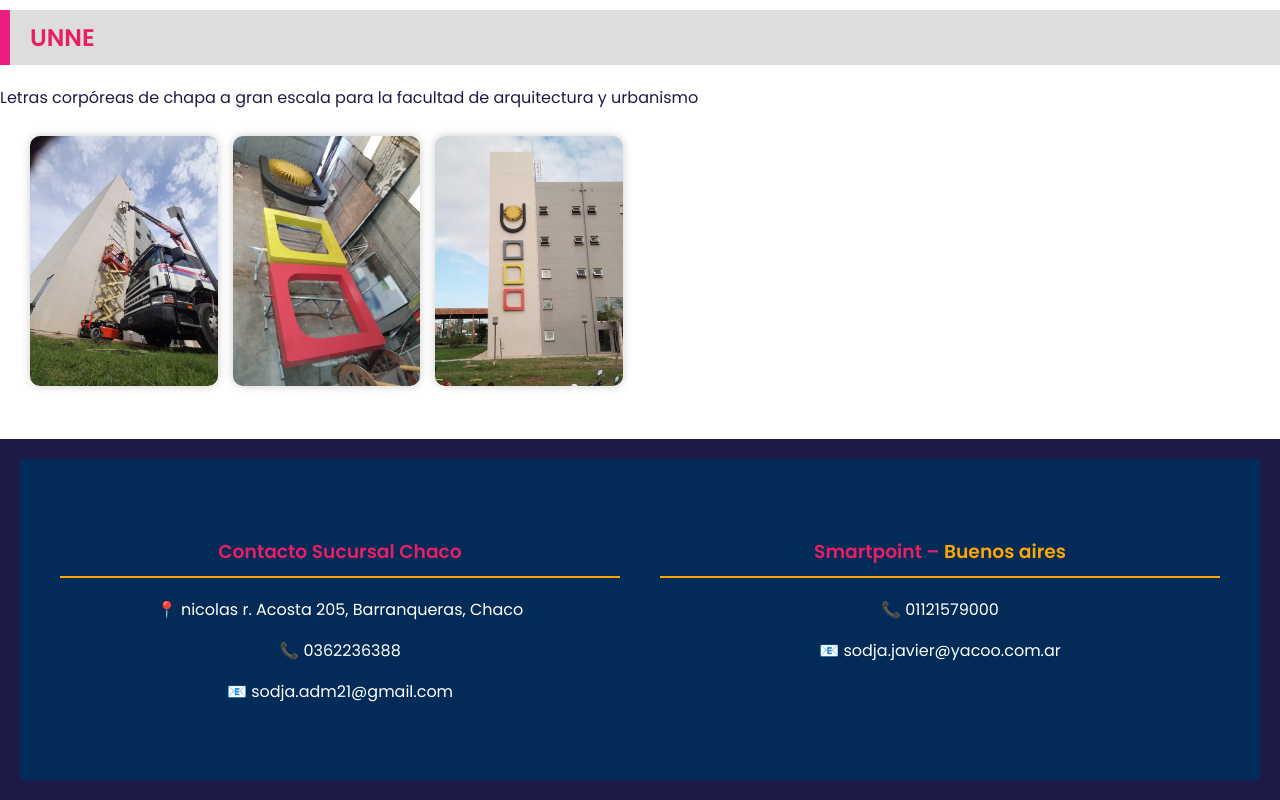
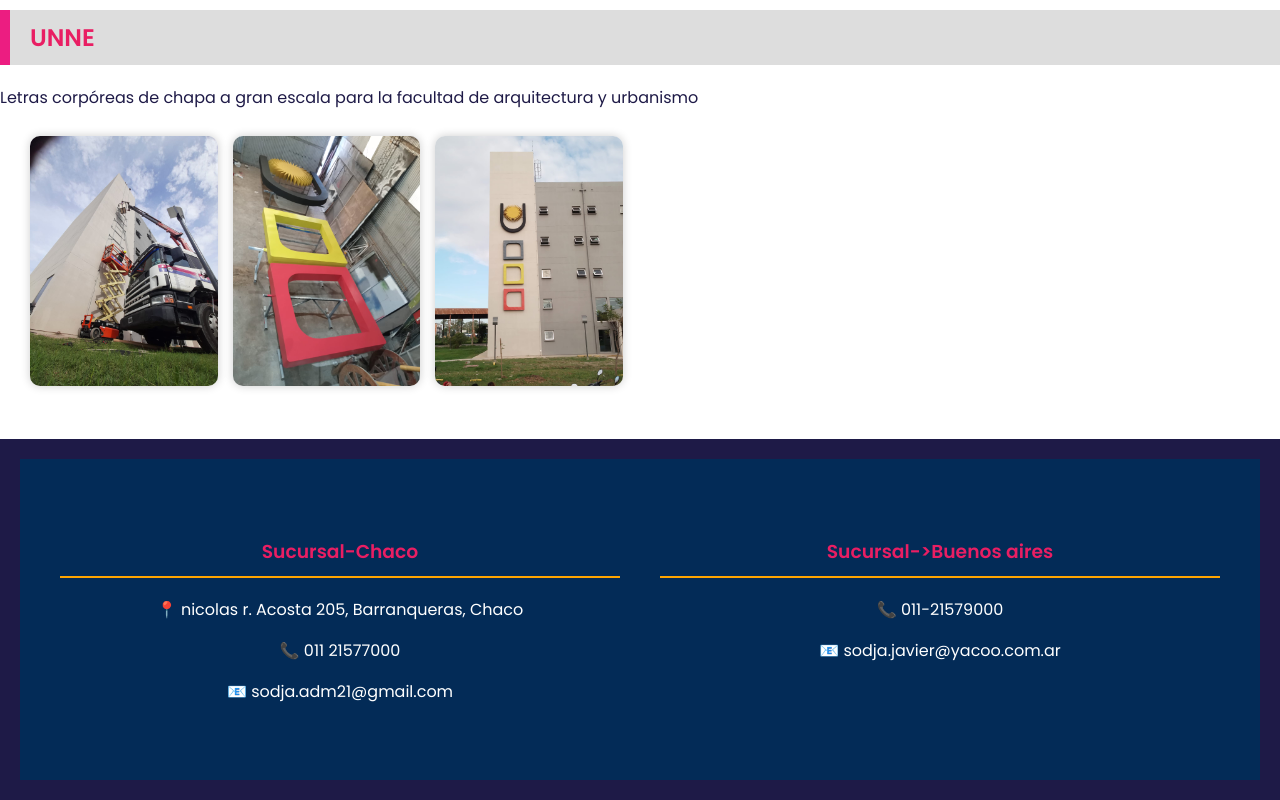
Before and after one commit to sodja-letreros/sodjaletreros, a plain HTML site: page index.html in a window 1280 px wide. Shown: the part 2755-3555 px from the top of the page. Drawn offline with nearby package versions, Linux system fonts and the light colour scheme.

Commit message:
Update index.html

```diff
--- a/index.html
+++ b/index.html
@@ -112,15 +112,15 @@
   <div style="display: flex; flex-wrap: wrap; justify-content: space-around; max-width: 1200px; margin: auto;">
 
     <div style="flex: 1; min-width: 280px; margin: 20px;">
-      <h3 style="border-bottom: 2px solid orange; padding-bottom: 10px;">Contacto Sucursal Chaco</h3>
+      <h3 style="border-bottom: 2px solid orange; padding-bottom: 10px;">Sucursal-Chaco</h3>
       <p>📍 nicolas r. Acosta 205, Barranqueras, Chaco</p>
-      <p>📞 0362236388 </p>
+      <p>📞 011 21577000 </p>
       <p>📧 sodja.adm21@gmail.com</p>
     </div>
 
     <div style="flex: 1; min-width: 280px; margin: 20px;">
-      <h3 style="border-bottom: 2px solid orange; padding-bottom: 10px;">Smartpoint – <span style="color: orange;">Buenos aires</span></h3>
-      <p>📞 01121579000</p>
+      <h3 style="border-bottom: 2px solid orange; padding-bottom: 10px;">Sucursal->Buenos aires</span></h3>
+      <p>📞 011-21579000</p>
       <p>📧 sodja.javier@yacoo.com.ar</p>
     </div>
 
```
